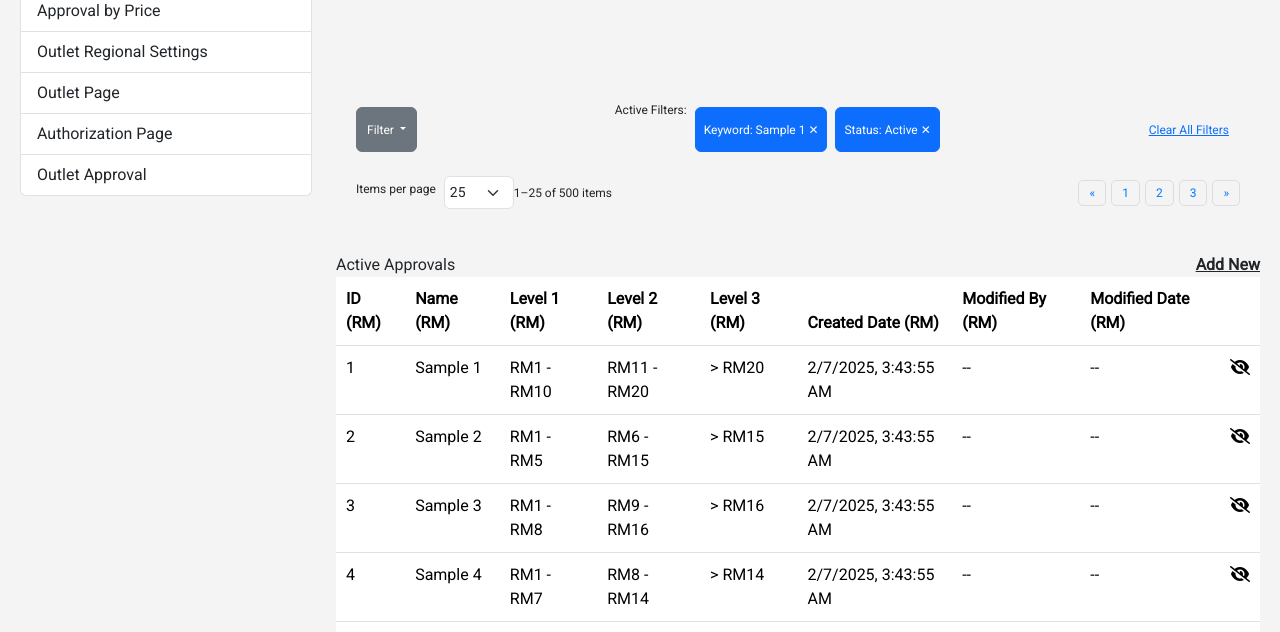
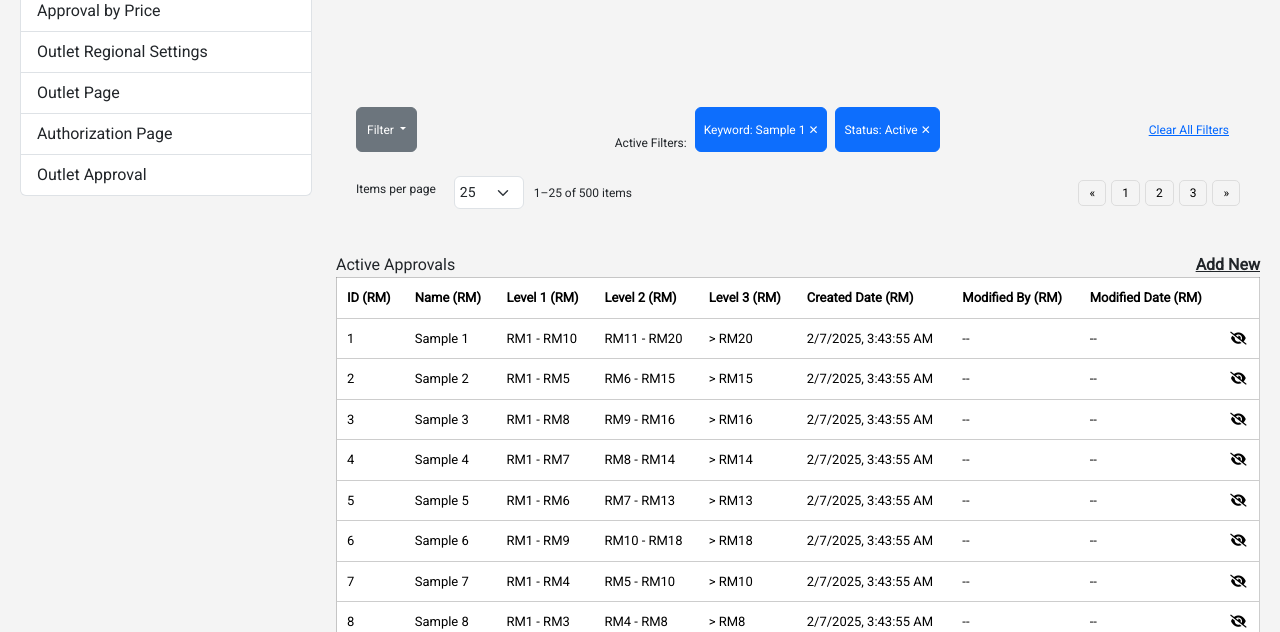
Before and after one commit to bentez7/adjustmentloa, a plain HTML site: page Adjustment-LOA/Admin/PriceApproval.html in a window 1280 px wide. Shown: the part 161-793 px from the top of the page. Drawn offline with nearby package versions, Linux system fonts and the light colour scheme.

Commit message:
uplodad css

```diff
--- a/Adjustment-LOA/Admin/styles.css
+++ b/Adjustment-LOA/Admin/styles.css
@@ -1,3 +1,4 @@
+@import "tailwindcss";
 body {
     background-color: #f8f9fa;
   }
@@ -84,13 +85,13 @@ body {
   .pagination a {
     padding: 5px 10px;
     text-decoration: none;
-    color: #007bff;
+    color: #000000;
     border: 1px solid #ddd;
     border-radius: 5px;
   }
 
   .pagination a:hover {
-    background-color: #007bff;
+    background-color: #00000000;
     color: white;
   }
 
@@ -179,7 +180,6 @@ body {
       text-align: center;
       margin-top: 10px;
     }
-
 
 
     .main-container {
@@ -274,7 +274,7 @@ body {
     .pagination {
       display: flex;
       gap: 5px;
-      align-items: center;
+      align-items: baseline;
     }
 
     .pagination button.btn-sm {
@@ -288,6 +288,7 @@ body {
     .table th,
     .table td {
       padding: 10px;
+      font-size: 13px;
     }
 
     .sidebar {
@@ -313,3 +314,59 @@ body {
     .dropdown .ms-2 {
       margin-left: 8px;
     }
+
+    .d-flex {
+      display: inline-block;
+      gap: 10px;
+      align-items:flex-end;
+      align-self: center;
+
+
+    }
+
+    .filter-container{
+      display: inline-block;
+    }
+
+    .btn-link {
+      color: #0066ff;
+      font-size: 12px;
+      align-self: center;
+
+    }
+
+    .AddNewButton{
+      align-self: self-end;
+    }
+
+
+    /* Styling for the table */
+    .table {
+      width: 100%;
+      border-collapse: collapse;
+    }
+
+    .table tbody tr:nth-child(odd) {
+      background-color: #b0ccdd; /* Light color for odd rows */
+    }
+
+    .table tbody tr:nth-child(even) {
+      background-color: #e3f2f7; /* Dark color for even rows */
+    }
+
+
+    /* Adding hover effect on table rows */
+    .table tr:hover td {
+      background-color: #fff59e; /* Slight color change when hovering over rows */
+    }
+
+    .table {
+      border: 1px solid #5757574b; /* Adds a border around the table */
+    }
+
+
+    /* Icon container with relative positioning */
+    th .icon-container {
+      position: relative;
+      display: inline-block;
+    }
```
